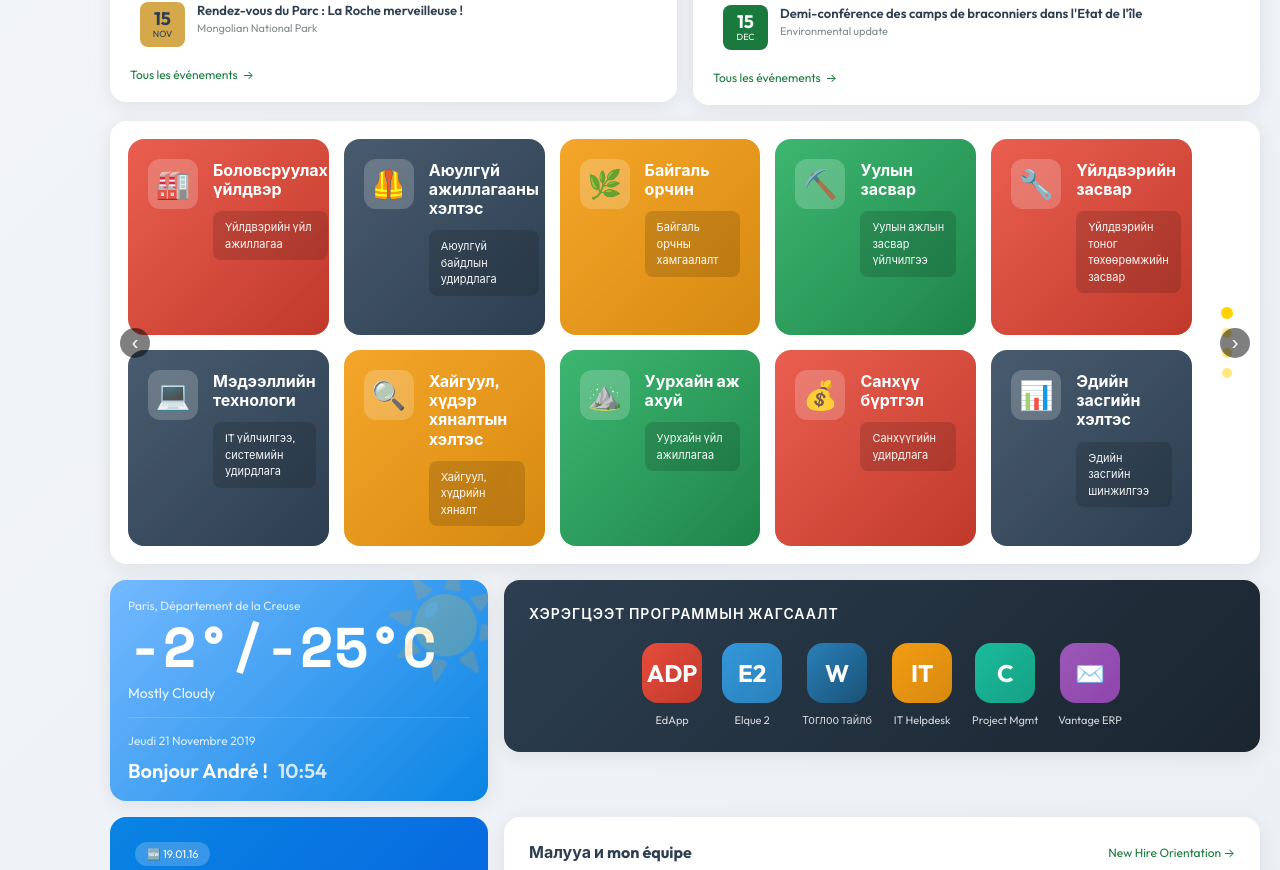
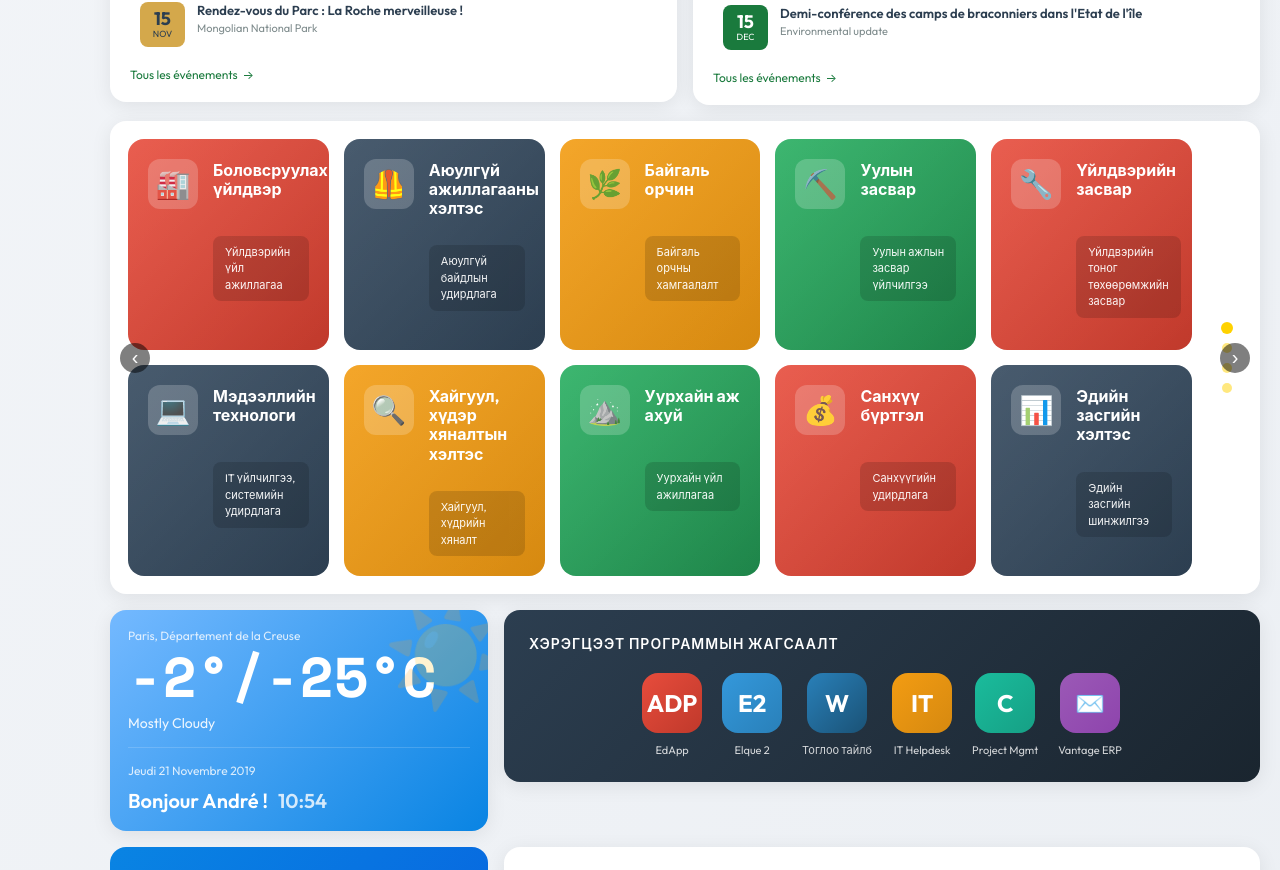
Before and after one commit to hodooniihoosonmantuu/project-cursor, a React (Vite) app: page / in a window 1280 px wide. Shown: the part 1540-2410 px from the top of the page. Built offline with nearby package versions, Linux system fonts and the light colour scheme.

Commit message:
Align description text with icon in a straight horizontal line

```diff
--- a/src/App.css
+++ b/src/App.css
@@ -967,6 +967,7 @@ body {
   position: relative;
   overflow: hidden;
   min-height: 120px;
+  flex-direction: column;
 }
 
 .department-item::before {
@@ -1001,6 +1002,13 @@ body {
   box-shadow: 0 8px 25px rgba(0, 0, 0, 0.3);
 }
 
+.department-item-top {
+  display: flex;
+  align-items: flex-start;
+  gap: 15px;
+  width: 100%;
+}
+
 .department-icon-box {
   width: 50px;
   height: 50px;
@@ -1017,11 +1025,8 @@ body {
   line-height: 1;
 }
 
-.department-content {
+.department-title-wrapper {
   flex: 1;
-  display: flex;
-  flex-direction: column;
-  gap: 12px;
   padding-top: 2px;
 }
 
@@ -1034,8 +1039,10 @@ body {
 }
 
 .department-desc-wrapper {
-  position: relative;
-  margin-top: auto;
+  display: flex;
+  align-items: center;
+  margin-top: 12px;
+  width: 100%;
 }
 
 .department-desc {
@@ -1047,6 +1054,7 @@ body {
   background: rgba(0, 0, 0, 0.15);
   border-radius: 8px;
   display: inline-block;
+  margin-left: 65px; /* Align with icon box (50px + 15px gap) */
 }
 
 /* Navigation indicators */
--- a/src/components/DepartmentsWidget.jsx
+++ b/src/components/DepartmentsWidget.jsx
@@ -88,14 +88,16 @@ function DepartmentsWidget() {
               key={`${currentSlide}-${index}`}
               className={`department-item ${getVariant(index)}`}
             >
-              <div className="department-icon-box">
-                <div className="department-icon">{dept.icon}</div>
+              <div className="department-item-top">
+                <div className="department-icon-box">
+                  <div className="department-icon">{dept.icon}</div>
+                </div>
+                <div className="department-title-wrapper">
+                  <div className="department-title">{dept.name}</div>
+                </div>
               </div>
-              <div className="department-content">
-                <div className="department-title">{dept.name}</div>
-                <div className="department-desc-wrapper">
-                  <div className="department-desc">{dept.desc}</div>
-                </div>
+              <div className="department-desc-wrapper">
+                <div className="department-desc">{dept.desc}</div>
               </div>
             </div>
           ))}
```
